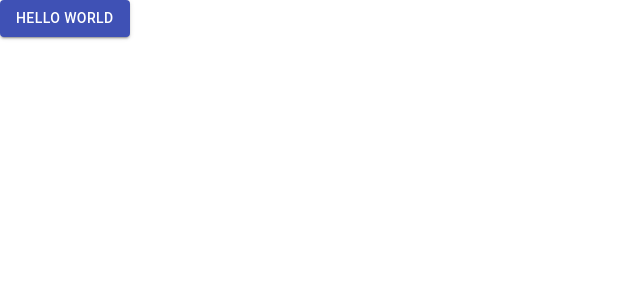
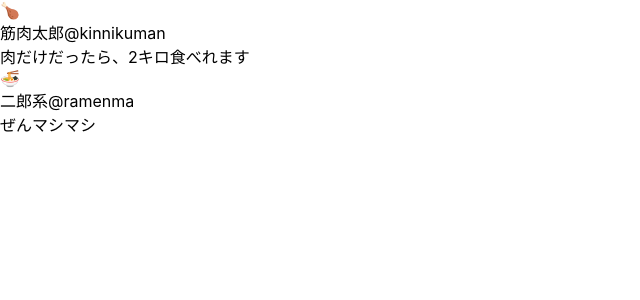
Before and after one commit to kentoda/react-practice-my-original-app, a React (Create React App) app: page / in a window 1280 px wide. Shown: the top 300 px of the page, without its empty margins (0-640 px from the left). Built offline with nearby package versions, Linux system fonts and the light colour scheme.

Commit message:
add  Tweet contents

```diff
--- a/src/App.jsx
+++ b/src/App.jsx
@@ -1,11 +1,23 @@
 import React from 'react';
 import Button from '@material-ui/core/Button';
+import Tweet from "./Tweet";
 
 const App = () =>  {
   return (
-    <Button variant="contained" color="primary">
-      Hello World
-    </Button>
+  <div>
+    <Tweet
+    icon="🍗"
+    displayName="筋肉太郎"
+    accountName="kinnikuman"
+    content="肉だけだったら、2キロ食べれます"
+  />
+  <Tweet
+    icon="🍜"
+    displayName="二郎系"
+    accountName="ramenma"
+    content="ぜんマシマシ"
+  />
+</div>
   );
 }
 
```
